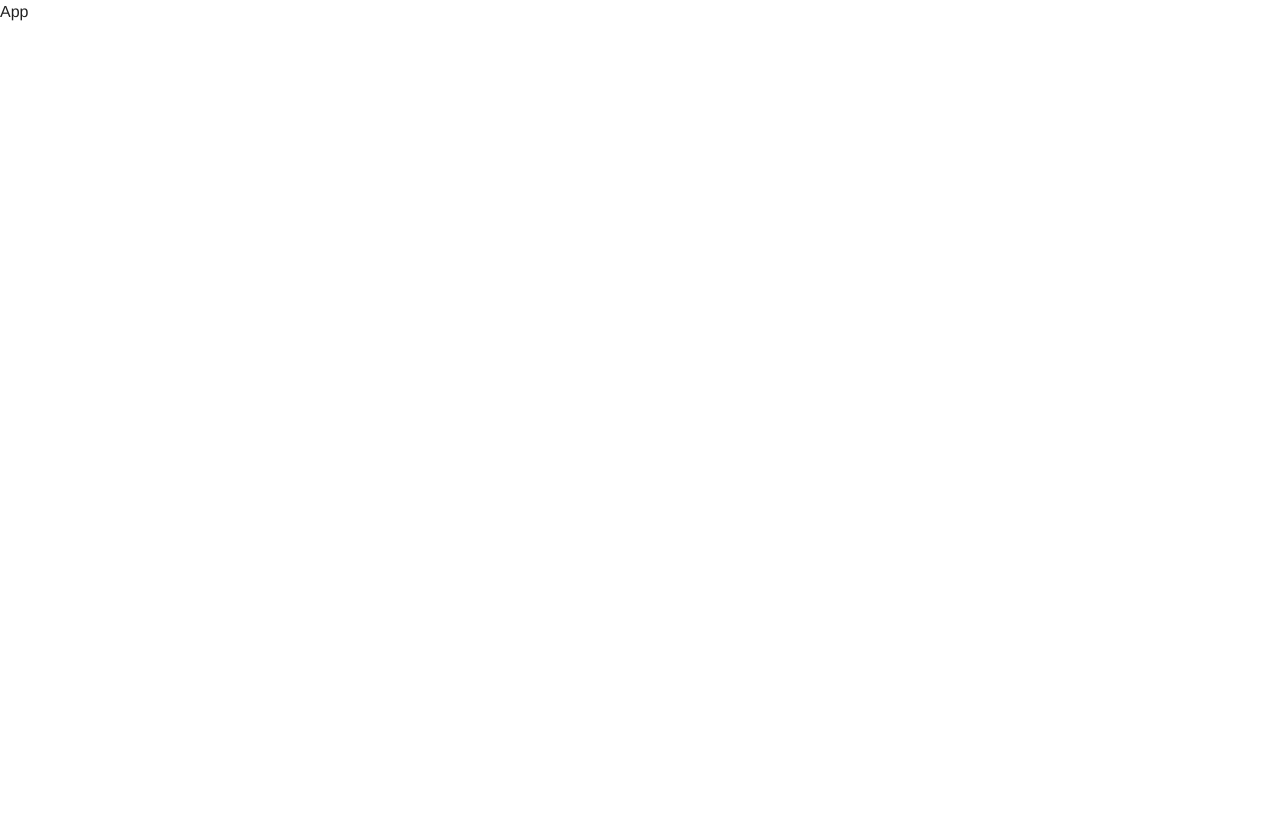
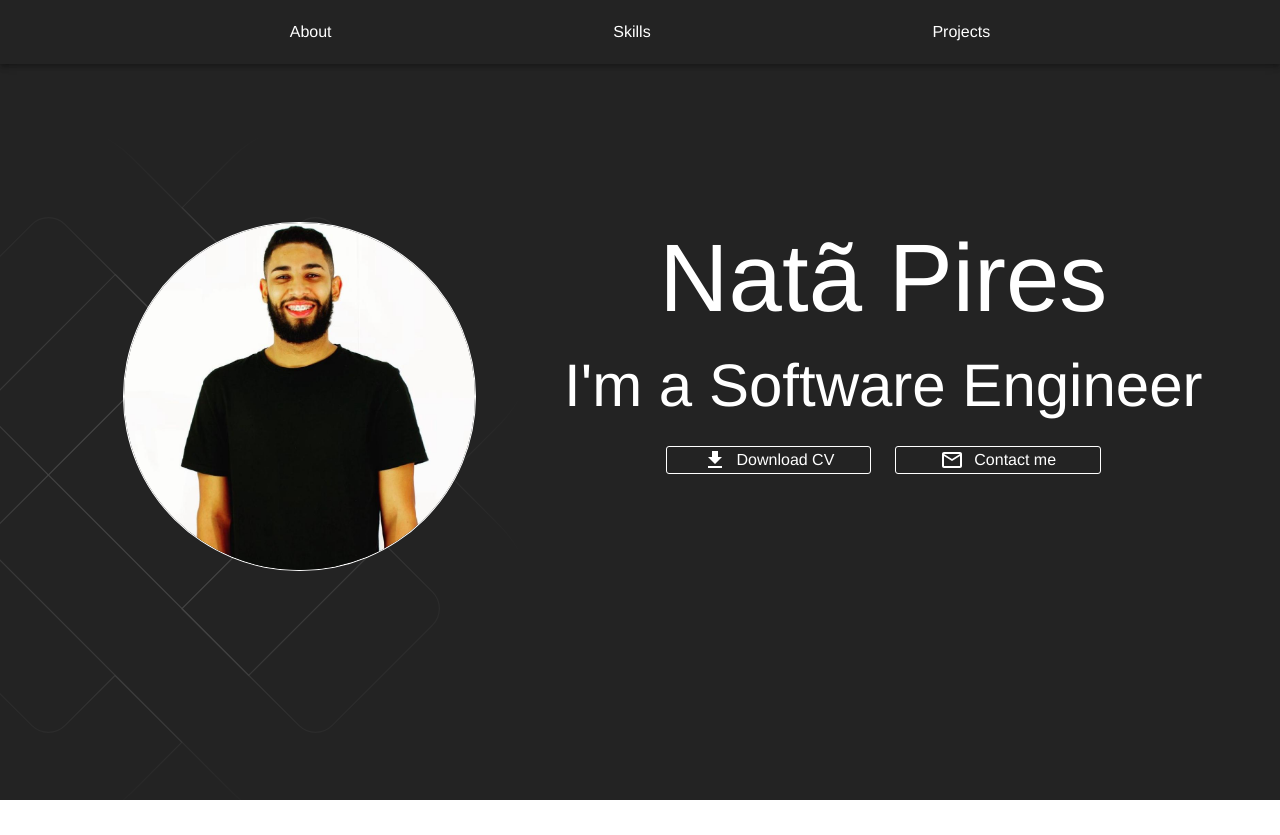
Before and after one commit to Natapires/my-website, a React app: page / in a window 1280 px wide. Before the commit the page ends 800 px from the top, so only its background shows below. Built offline with nearby package versions, Linux system fonts and the light colour scheme; the HTML template or start-up script is replaced by a standard one.

Commit message:
feat: creates Hero components UI

```diff
--- a/src/App.tsx
+++ b/src/App.tsx
@@ -1,3 +1,4 @@
+import Home from "./pages/Home/Home"
 
 
 const App = () => {
@@ -5,7 +6,7 @@
 
   return (
     <>
-      App
+      <Home />
     </>
   )
 }
--- /dev/null
+++ b/src/pages/Home/Home.tsx
@@ -0,0 +1,16 @@
+import NavBar from "../../components/NavBar/NavBar"
+import Hero from "./sections/Hero/Hero"
+
+
+const Home = () => {
+
+
+    return (
+      <>
+        <NavBar />
+        <Hero />
+      </>
+    )
+  }
+
+  export default Home
--- /dev/null
+++ b/src/pages/Home/sections/Hero/Hero.tsx
@@ -0,0 +1,74 @@
+import { Box, Container, Grid, Typography, styled } from "@mui/material"
+import Avatar from "../../../../assets/images/avatar.jpg"
+import DownloadIcon from '@mui/icons-material/Download';
+import MailOutlineIcon from '@mui/icons-material/MailOutline';
+import StyledButton from "../../../../components/StyledButton/StyledButton";
+import { AnimatedBackground } from "../../../../components/AnimatedBackground/AnimatedBackground";
+
+const Hero = () => {
+
+    const StyledHero = styled("div")(({ theme }) => ({
+        backgroundColor: theme.palette.primary.main,
+        height: "100vh",
+        display: "flex",
+        alignItems: "center",
+        [theme.breakpoints.up('xs')]: { // <= mobile
+            paddingTop: "100px",
+
+        },
+        [theme.breakpoints.up('md')]: { // >=mobile
+            paddingTop: "0",
+        }
+    }))
+
+    const StyledImg = styled("img")(({ theme }) => ({
+        width: "75%",
+        borderRadius: "50%",
+        border: `1px solid ${theme.palette.primary.contrastText}`
+    }))
+
+    return (
+        <>
+            <StyledHero>
+                <Container maxWidth="lg">
+                    <Grid container spacing={2}>
+                        <Grid item xs={12} md={5}>
+                            <Box position="relative">
+                                <Box position="absolute" width={"150%"} top={-100} right={0}>
+                                    <AnimatedBackground />
+                                </Box>
+                                <Box position="relative" textAlign="center">
+                                    <StyledImg src={Avatar} />
+                                </Box>
+                            </Box>
+                        </Grid>
+                        <Grid item xs={12} md={7}>
+                            <Typography color="primary.contrastText" variant="h1" textAlign="center" pb={2}>Natã Pires</Typography>
+                            <Typography color="primary.contrastText" variant="h2" textAlign="center" >I'm a Software Engineer</Typography>
+                            <Grid container display="flex" justifyContent="center" spacing={3} pt={3}>
+                                <Grid item xs={12} md={4} display="flex" justifyContent="center">
+                                    <StyledButton>
+                                        <DownloadIcon />
+                                        <Typography>
+                                            Download CV
+                                        </Typography>
+                                    </StyledButton>
+                                </Grid>
+                                <Grid item xs={12} md={4} display="flex" justifyContent="center">
+                                    <StyledButton>
+                                        <MailOutlineIcon />
+                                        <Typography>
+                                            Contact me
+                                        </Typography>
+                                    </StyledButton>
+                                </Grid>
+                            </Grid>
+                        </Grid>
+                    </Grid>
+                </Container>
+            </StyledHero>
+        </>
+    )
+}
+
+export default Hero
```
Also changed, not shown: src/assets/images/avatar.jpg (added).
